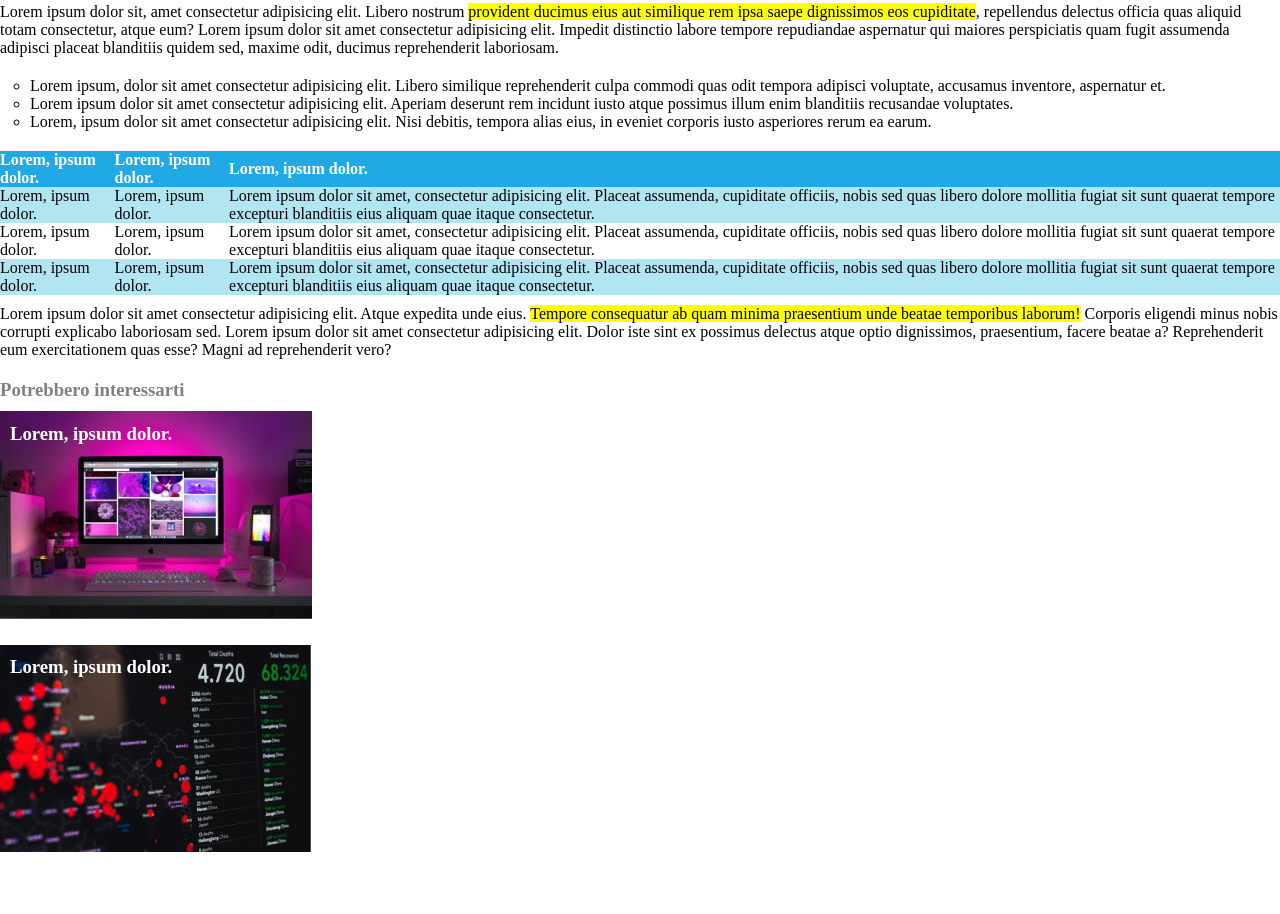
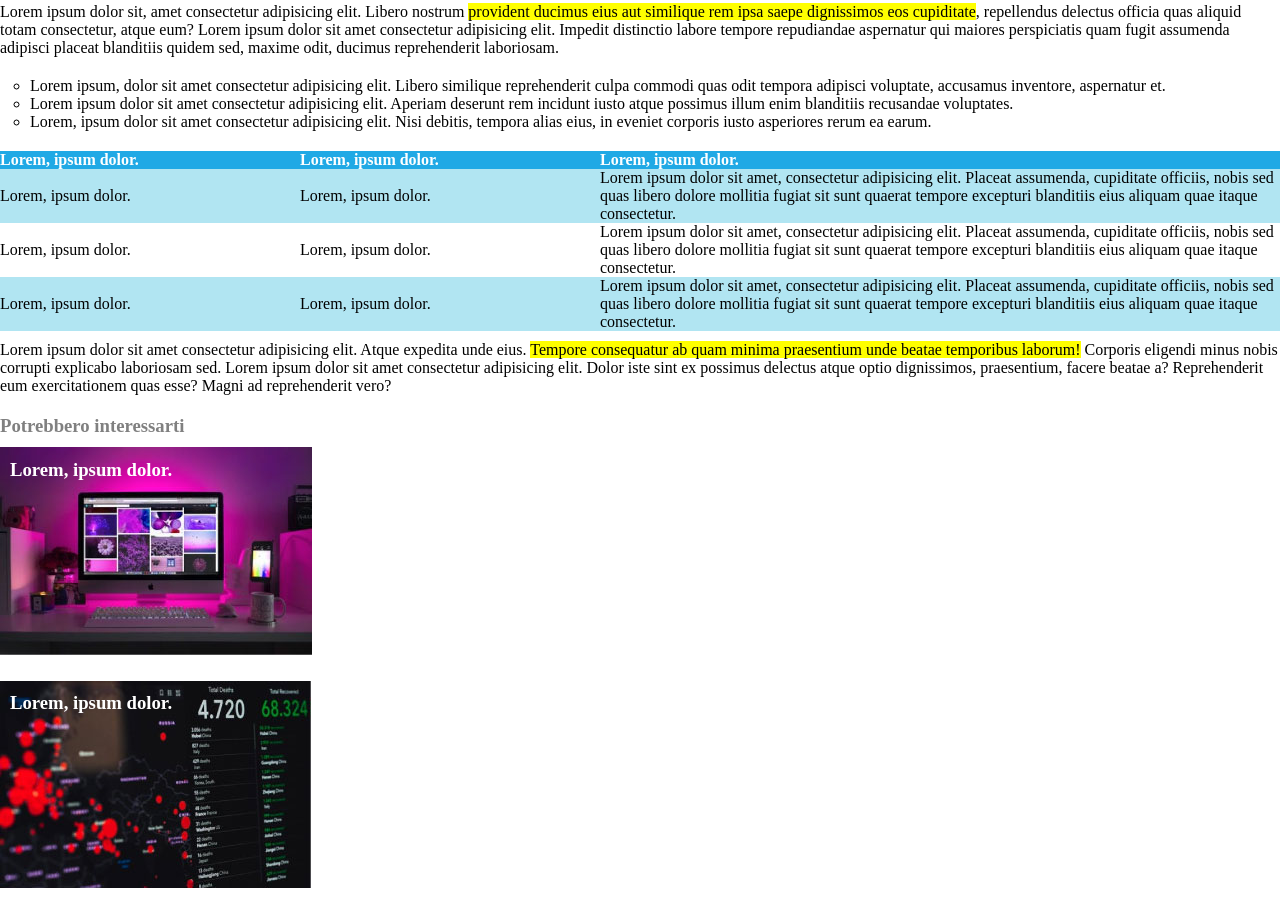
Before and after one commit to francescomascellino/html-css-booleaner, a plain HTML site: page index.html in a window 1280 px wide. Shown: the part 751-1665 px from the top of the page. Before the commit the page ends 1629 px from the top, so only its background shows below. Drawn offline with Linux system fonts and the light colour scheme.

Commit message:
add table cells min width

```diff
--- a/style.css
+++ b/style.css
@@ -96,6 +96,10 @@ tbody > tr:nth-of-type(3)
 	background-color: rgb(177,229,242);
 }
 
+td {
+	min-width: 300px;
+}
+
 /* EXTRAS */
 
 .extrasTitle {
```
